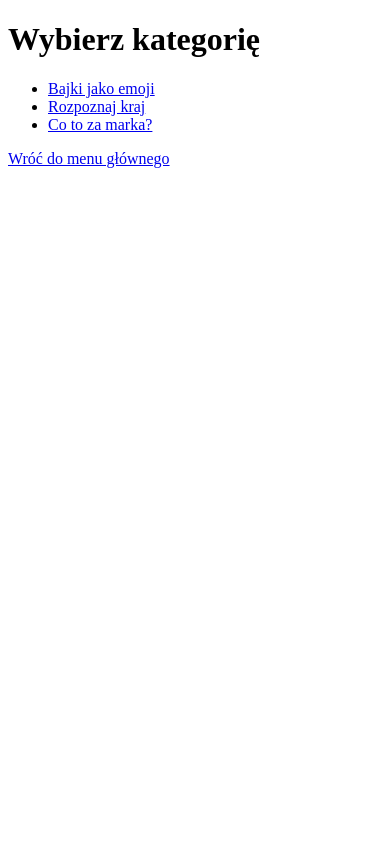
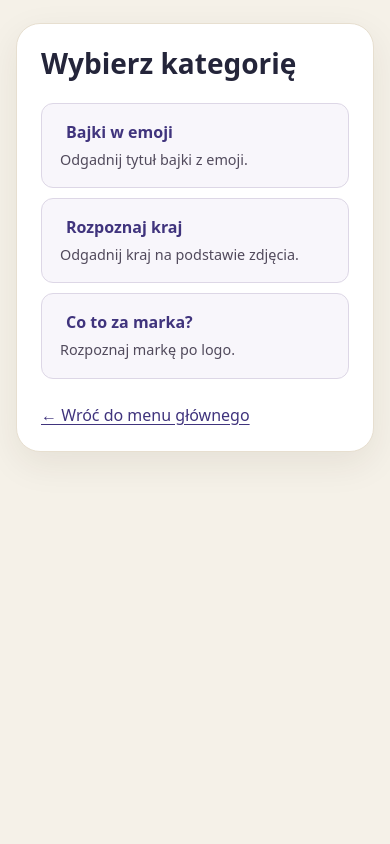
Before and after one commit to JuliiaCz/Quiz, a Laravel app: page /kategorie in a window 390 px wide. Run offline with Laravel 12, Linux system fonts and the light colour scheme; a user stored in the database is signed in; data comes from the database, SQL or seed files in the repository.

Commit message:
Dodanie wspolnego wygladu stron i kafelkow kategorii

```diff
--- /dev/null
+++ b/public/gra.css
@@ -0,0 +1,128 @@
+* {
+    box-sizing: border-box;
+}
+
+body {
+    margin: 0;
+    min-height: 100vh;
+    padding: clamp(20px, 6vw, 64px) 16px;
+    background: #f5f1e8;
+    color: #24253a;
+    font-family: system-ui, sans-serif;
+    line-height: 1.55;
+}
+
+.karta {
+    width: min(100%, 620px);
+    margin: 0 auto;
+    padding: clamp(24px, 6vw, 44px);
+    background: #fff;
+    border: 1px solid #e7dfd0;
+    border-radius: 24px;
+    box-shadow: 0 12px 36px #33261114;
+}
+
+h1 {
+    margin: 0 0 8px;
+    font-size: clamp(28px, 6vw, 42px);
+    line-height: 1.1;
+}
+
+a {
+    color: #40347d;
+    text-underline-offset: 3px;
+}
+
+button {
+    padding: 12px 18px;
+    border: 0;
+    border-radius: 12px;
+    background: #30284e;
+    color: #fff;
+    font: inherit;
+    font-weight: 700;
+    cursor: pointer;
+}
+
+button:hover {
+    background: #473b72;
+}
+
+input[type="text"] {
+    display: block;
+    width: 100%;
+    margin: 8px 0 16px;
+    padding: 12px;
+    border: 1px solid #8d879a;
+    border-radius: 12px;
+    font: inherit;
+}
+
+:focus-visible {
+    outline: 3px solid #6250a6;
+    outline-offset: 3px;
+}
+
+.emoji {
+    padding: 16px 12px;
+    border-radius: 16px;
+    background: #fff3d6;
+    text-align: center;
+    font-size: clamp(30px, 8vw, 50px);
+}
+
+.kategorie {
+    display: grid;
+    gap: 10px;
+    padding: 0;
+    list-style: none;
+}
+
+.kategorie a,
+.odpowiedz {
+    display: block;
+    padding: 12px 16px;
+    border: 1px solid #ddd7e6;
+    border-radius: 12px;
+    background: #f8f6fb;
+}
+
+.kategorie a {
+    font-weight: 700;
+}
+
+.odpowiedz {
+    cursor: pointer;
+}
+
+.kategorie a:hover,
+.odpowiedz:hover,
+.odpowiedz:has(input:checked) {
+    border-color: #8d73bd;
+    background: #eee6fa;
+}
+
+.odpowiedz input {
+    accent-color: #6250a6;
+}
+
+.kategorie {
+    margin: 24px 0;
+}
+
+.kategorie a {
+    padding: 16px 18px;
+    text-decoration: none;
+}
+
+.kategorie a span {
+    margin-right: 6px;
+}
+
+.kategorie a small {
+    display: block;
+    margin-top: 4px;
+    color: #514a5c;
+    font-size: 0.9rem;
+    font-weight: 400;
+}
--- a/resources/views/kategorie.blade.php
+++ b/resources/views/kategorie.blade.php
@@ -2,17 +2,39 @@
 <html lang="pl">
 <head>
     <meta charset="UTF-8">
+    <meta name="viewport" content="width=device-width, initial-scale=1">
     <title>Kategorie — Złoty Gral</title>
+    <link rel="stylesheet" href="{{ asset('gra.css') }}">
 </head>
 <body>
-    <h1>Wybierz kategorię</h1>
+    <main class="karta">
+        <h1>Wybierz kategorię</h1>
 
-    <ul>
-        <li><a href="/quiz/bajki">Bajki jako emoji</a></li>
-        <li><a href="/quiz/kraj">Rozpoznaj kraj</a></li>
-        <li><a href="/quiz/marki">Co to za marka?</a></li>
+        <ul class="kategorie">
+            <li>
+                <a href="/quiz/bajki">
+                    <span aria-hidden="true"></span>
+                    Bajki w emoji
+                    <small>Odgadnij tytuł bajki z emoji.</small>
+                </a>
+            </li>
+            <li>
+                <a href="/quiz/kraj">
+                    <span aria-hidden="true"></span>
+                    Rozpoznaj kraj
+                    <small>Odgadnij kraj na podstawie zdjęcia.</small>
+                </a>
+            </li>
+            <li>
+                <a href="/quiz/marki">
+                    <span aria-hidden="true"></span>
+                    Co to za marka?
+                    <small>Rozpoznaj markę po logo.</small>
+                </a>
+            </li>
+        </ul>
 
-    </ul>
-    <a href="/">Wróć do menu głównego</a>
+        <a href="/">← Wróć do menu głównego</a>
+    </main>
 </body>
 </html>
--- a/resources/views/kraj.blade.php
+++ b/resources/views/kraj.blade.php
@@ -3,6 +3,8 @@
 <head>
     <meta charset="UTF-8">
     <title>Rozpoznaj kraj — Złoty Gral</title>
+    <meta name="viewport" content="width=device-width, initial-scale=1">
+    <link rel="stylesheet" href="{{ asset('gra.css') }}">
 </head>
 <body>
     <h1>Rozpoznaj kraj</h1>
--- a/resources/views/marki.blade.php
+++ b/resources/views/marki.blade.php
@@ -3,6 +3,8 @@
 <head>
     <meta charset="UTF-8">
     <title>Co to za marka? — Złoty Gral</title>
+    <meta name="viewport" content="width=device-width, initial-scale=1">
+    <link rel="stylesheet" href="{{ asset('gra.css') }}">
 </head>
 <body>
     <h1>Co to za marka?</h1>
--- a/resources/views/start.blade.php
+++ b/resources/views/start.blade.php
@@ -3,8 +3,11 @@
 <head>
     <meta charset="UTF-8">
     <title>Złoty Gral</title>
+    <meta name="viewport" content="width=device-width, initial-scale=1">
+    <link rel="stylesheet" href="{{ asset('gra.css') }}">
 </head>
 <body>
+    <main class="karta">
         <h1>Witaj w grze Złoty Gral!</h1>
         <p>Rozwiązuj zagadki obrazkowe!</p>
 
@@ -26,5 +29,6 @@
 
             <button type="submit">Zagraj — wybierz kategorię</button>
         </form>
+    </main>
 </body>
 </html>
--- a/resources/views/wynik-bajki.blade.php
+++ b/resources/views/wynik-bajki.blade.php
@@ -3,6 +3,8 @@
 <head>
     <meta charset="UTF-8">
     <title>Wynik — Złoty Gral</title>
+    <meta name="viewport" content="width=device-width, initial-scale=1">
+    <link rel="stylesheet" href="{{ asset('gra.css') }}">
 </head>
 <body>
     <h1>Koniec gry!</h1>
```
Also changed, not shown: resources/views/bajki.blade.php (+6 -2 lines). Lines whose indentation alone changed are shown as unchanged.
